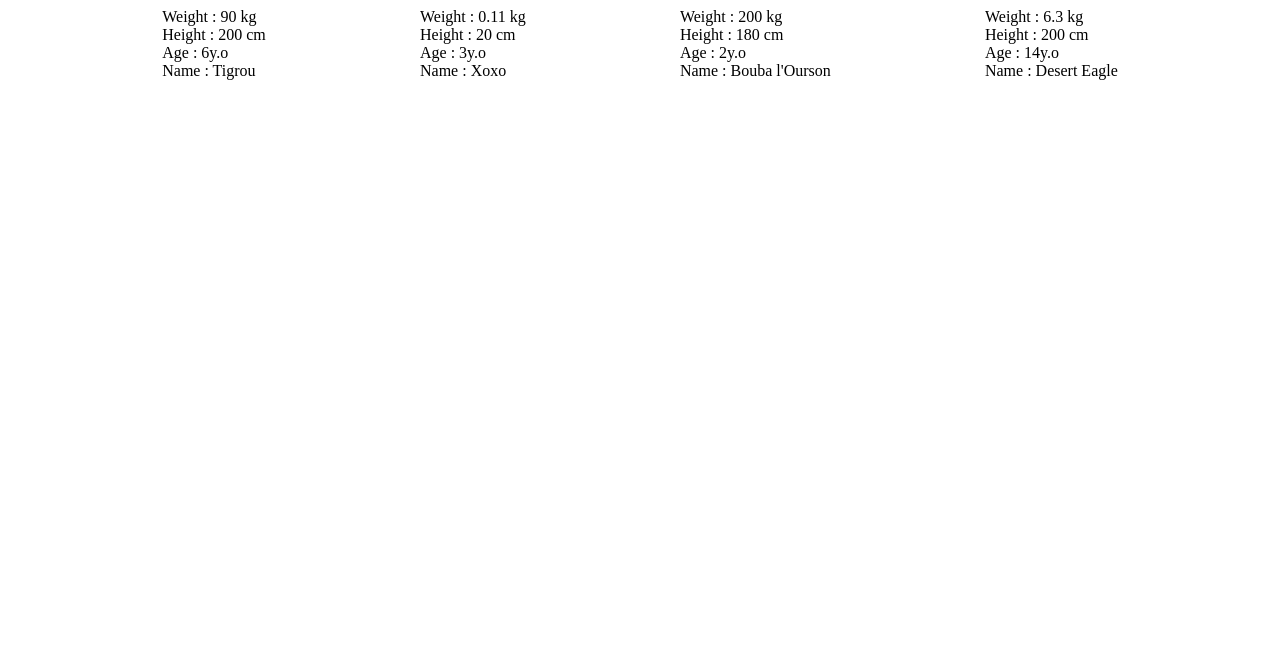
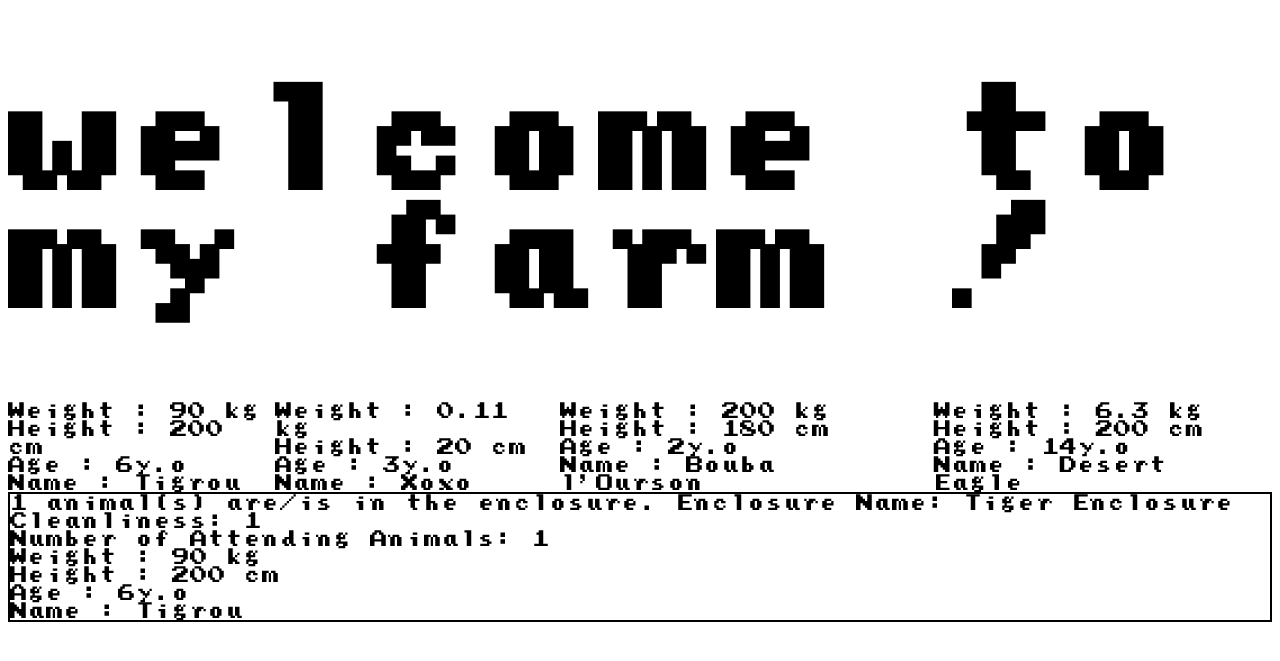
Before and after one commit to Antonio69999/ZOO, a PHP site: page / in a window 1280 px wide. Shown: the top 661 px of the page. Run offline with PHP 8.4, Linux system fonts and the light colour scheme.

Commit message:
add enclosures + style(fonts)

```diff
--- a/classes/Enclosure.php
+++ b/classes/Enclosure.php
@@ -1,15 +1,14 @@
 <?php
 
-    class   Enclosure
-    {
+class Enclosure {
         private string $name;
         private bool $isClean = true;
-        private int $attendingAnimals = 0;
-        private array $animals = [];
+        private int $attendingAnimals = 0; // Use the correct property name
+        private array $animals = []; // Store currently present animals
 
-        public function __construct($name)
-        {
+        public function __construct($name) {
             $this->name = $name;
+            $this->attendingAnimals = 0; // Initialize attendingAnimals, not animalCount
         }
 
 
@@ -94,10 +93,23 @@
                 return $this;
         }
 
-        public function enclosureDetails(Animal $animal)
+        ////////////////////////////////////////////////////////////////////////
+
+        public function displayAnimalDetails(Animal $animal)
         {
+                foreach ($this->animals as $animal)
+                {
+                        echo "Animal Details:";
                         return $animal->displayAnimalInfo();
                 }
+        }
+
+        public function displayEnclosureDetails() {
+                echo "Enclosure Name: " . $this->name . "<br>";
+                echo " Cleanliness: " . $this->isClean . "<br>";
+                echo " Number of Attending Animals: " . $this->attendingAnimals . "<br>";
+            }
+
 
 
         public function cleanEnclosure()
@@ -112,10 +124,19 @@
 
         }
 
-        public function addAnimals($animal)
+        public function addAnimals(Animal $animal)
         {
+            if ($this->getAttendingAnimals() < 6)
+            {
+                $this->animals[] = $animal; // Corrected property name
+                $this->setAttendingAnimals($this->getAttendingAnimals() + 1);
+                return "An animal has been added to the enclosure: " . $animal->getName();
+            }
+            else
+            {
+                return 'The enclosure is full';
+            }
+        }
 
 
     }
-
-    }
--- a/css/main.css
+++ b/css/main.css
@@ -1,9 +1,38 @@
+@font-face {
+  font-family: pressStart;
+  src: url(../assets/fonts/prstart.ttf);
+}
+@font-face {
+  font-family: pressStartk;
+  src: url(../assets/fonts/prstartk.ttf);
+}
+header {
+  font-family: pressStart;
+  font-size: 59px;
+  display: flex;
+  justify-content: center;
+}
+
+div {
+  font-family: pressStart;
+}
+
 .animals {
   display: flex;
   flex-direction: row;
   justify-content: space-evenly;
   align-items: center;
   text-justify: justify;
+  font-size: large;
+}
+
+.enclosures {
+  display: flex;
+  flex-direction: column;
+  border: black 2px solid;
+  justify-content: jusity;
+  text-align: justify;
+  font-size: large;
 }
 
 /*# sourceMappingURL=main.css.map */
--- a/index.php
+++ b/index.php
@@ -14,6 +14,12 @@ include_once('./config/autoload.php');
 </head>
 
 <body>
+
+<header>
+    <h1>welcome to my farm !</h1>
+</header>
+
+<!-- ANIMALS -->
 
 <div class="animals">
 
@@ -48,6 +54,36 @@ include_once('./config/autoload.php');
 
 </div>
 
+<!-- ENCLOSURES -->
+<div class="enclosures">
+<div class="enclosures__tiger">
+    <?php
+    $enclosure = new Enclosure(" Tiger Enclosure ");
+    $enclosure->addAnimals($tiger);
+
+    echo $enclosure->getAttendingAnimals() . " animal(s) are/is in the enclosure. ";
+    echo $enclosure->displayEnclosureDetails();
+
+    // Display each animal's details within the enclosure
+    foreach ($enclosure->getAnimals() as $animal) {
+        $animal->displayAnimalInfo();
+    }
+    ?>
+    </div>
+
+    <div class="enclosures__fish">
+
+    </div>
+
+    <div class="enclosures__bear">
+
+    </div>
+
+    <div class="enclosures__eagle">
+
+    </div>
+</div>
+
 </body>
 
 </html>
--- a/scss/main.scss
+++ b/scss/main.scss
@@ -1,9 +1,34 @@
+@font-face {
+    font-family: pressStart;
+    src: url(../assets/fonts/prstart.ttf);
+}
+
+@font-face {
+    font-family: pressStartk;
+    src: url(../assets/fonts/prstartk.ttf);
+}
+
+header {
+    font-family: pressStart;
+    font-size: 59px;
+    display: flex;
+    justify-content: center;
+}
+
+
+div {
+    font-family: pressStart;
+}
+
+// ANIMALS //
+
 .animals {
     display: flex;
     flex-direction: row;
     justify-content: space-evenly;
     align-items: center;
     text-justify: justify;
+    font-size: large;
 
     // &__tiger {
 
@@ -22,3 +47,15 @@
     // }
 
 }
+
+// ENCLOSURE //
+
+.enclosures {
+    display: flex;
+    flex-direction: column;
+    border: black 2px solid;
+    justify-content: jusity;
+    text-align: justify;
+    font-size: large;
+
+}
```
Also changed, not shown: assets/fonts/prstart.ttf (added), assets/fonts/prstartk.ttf (added), 1 other file. Lines whose indentation alone changed are shown as unchanged.
